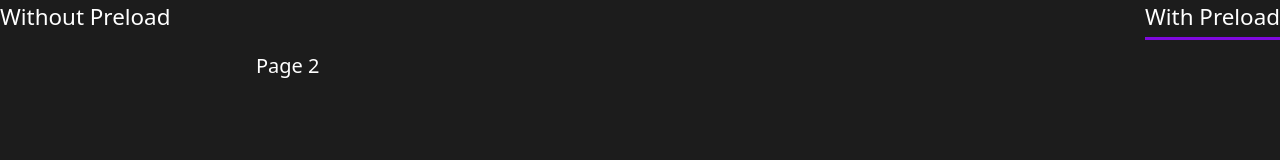
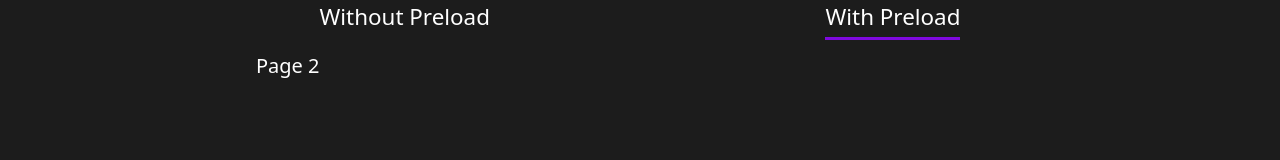
Before and after one commit to victor-lillo/demo-preload-css-image, an Astro site: page /with-preload in a window 1280 px wide. Built offline with nearby package versions, Linux system fonts and the light colour scheme; Astro itself is replaced by a stand-in of ours.

Commit message:
Update Header styles & remove separated

```diff
--- a/src/components/Header.astro
+++ b/src/components/Header.astro
@@ -9,14 +9,13 @@ const normalizedCurrentPath = currentPath.replace(lastSlashRegex, '')
 
 <header>
   {
-    NAVS.map(({ accessibleText, href, name }, index) => {
+    NAVS.map(({ accessibleText, href, name }) => {
       const isSelected = href.length > 1 && normalizedCurrentPath === href
       return (
         <a
           href={href}
           class:list={[
             {
-              separated: index === 1,
               selected: isSelected,
               logo: href === '/',
               link: href !== '/',
@@ -36,7 +35,7 @@ const normalizedCurrentPath = currentPath.replace(lastSlashRegex, '')
     display: flex;
     flex-direction: row;
     align-items: center;
-    justify-content: space-between;
+    justify-content: space-evenly;
     margin: auto;
     gap: 1rem;
   }
@@ -68,10 +67,6 @@ const normalizedCurrentPath = currentPath.replace(lastSlashRegex, '')
     transition: transform 0.35s ease-out;
   }
 
-  .separated {
-    margin-left: auto;
-  }
-
   .selected::after {
     transform: scaleX(1);
   }
```
